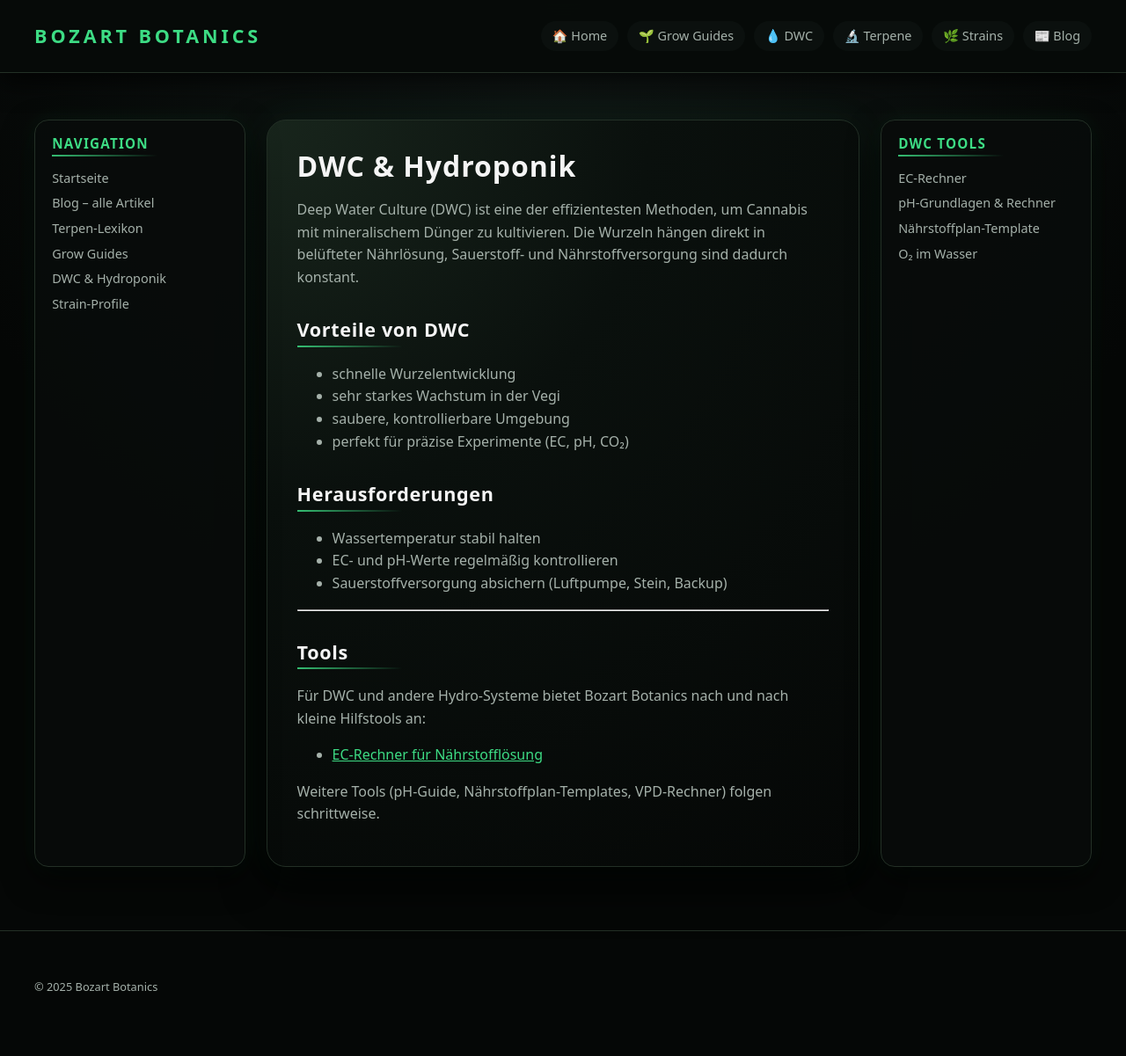
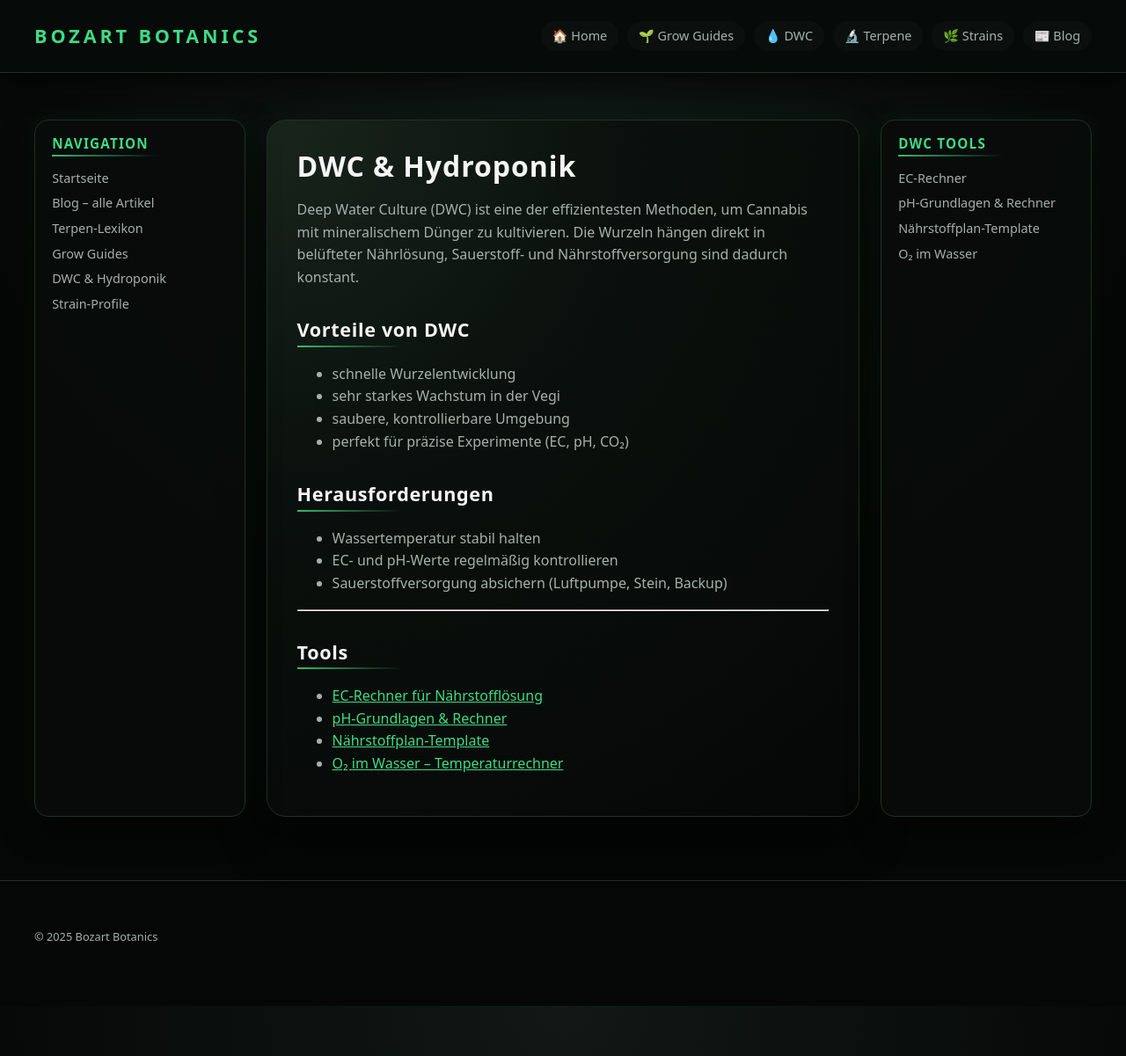
Before and after one commit to bozart-army/bozart-botanics, a Jekyll site: the page built from dwc/index.md, in a window 1280 px wide and 1201 px high. Shown: the whole window at 88% size. Built offline with Jekyll 4.4.1, drawn with Linux system fonts in a browser that asks for light colours.

Commit message:
Update tools section in index.md
Removed outdated tools list and added new tools.

```diff
--- a/dwc/index.md
+++ b/dwc/index.md
@@ -28,10 +28,7 @@ konstant.
 
 ## Tools
 
-Für DWC und andere Hydro-Systeme bietet Bozart Botanics nach und nach
-kleine Hilfstools an:
-
 - [EC-Rechner für Nährstofflösung](/bozart-botanics/dwc/ec-rechner/)
-
-Weitere Tools (pH-Guide, Nährstoffplan-Templates, VPD-Rechner) folgen
-schrittweise.
+- [pH-Grundlagen & Rechner](/bozart-botanics/dwc/ph-tool/)
+- [Nährstoffplan-Template](/bozart-botanics/dwc/naehrstoffplan/)
+- [O₂ im Wasser – Temperaturrechner](/bozart-botanics/dwc/o2-tool/)
```
